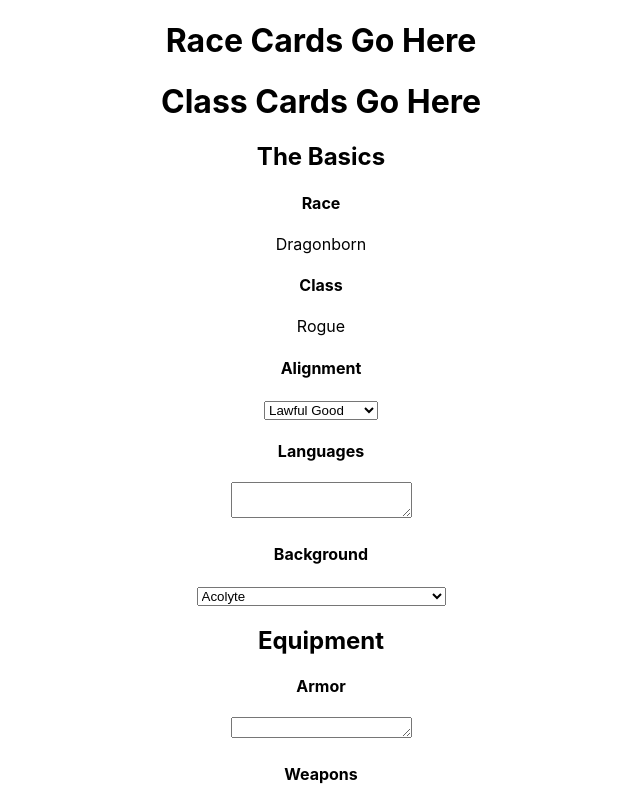
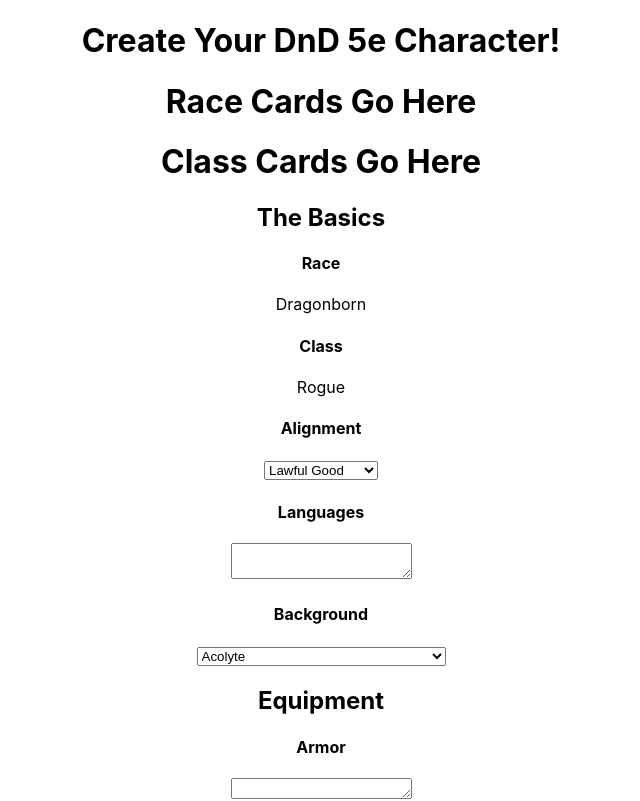
Before and after one commit to ACatWalks/dndcharactercreator, a React (Create React App) app: page / in a window 1280 px wide. Shown: the top 801 px of the page, without its empty margins (319-959 px from the left). Built offline with nearby package versions, Linux system fonts and the light colour scheme.

Commit message:
App now has title

```diff
--- a/src/App.js
+++ b/src/App.js
@@ -11,6 +11,7 @@
   let characterClass = classArray[Math.floor(Math.random()*classArray.length)];
   return (
     <div className="App">
+      <h1>Create Your DnD 5e Character!</h1>
       <RaceCards />
       <ClassCards />
       <CharacterForm race={race} characterClass={characterClass}/>
```
